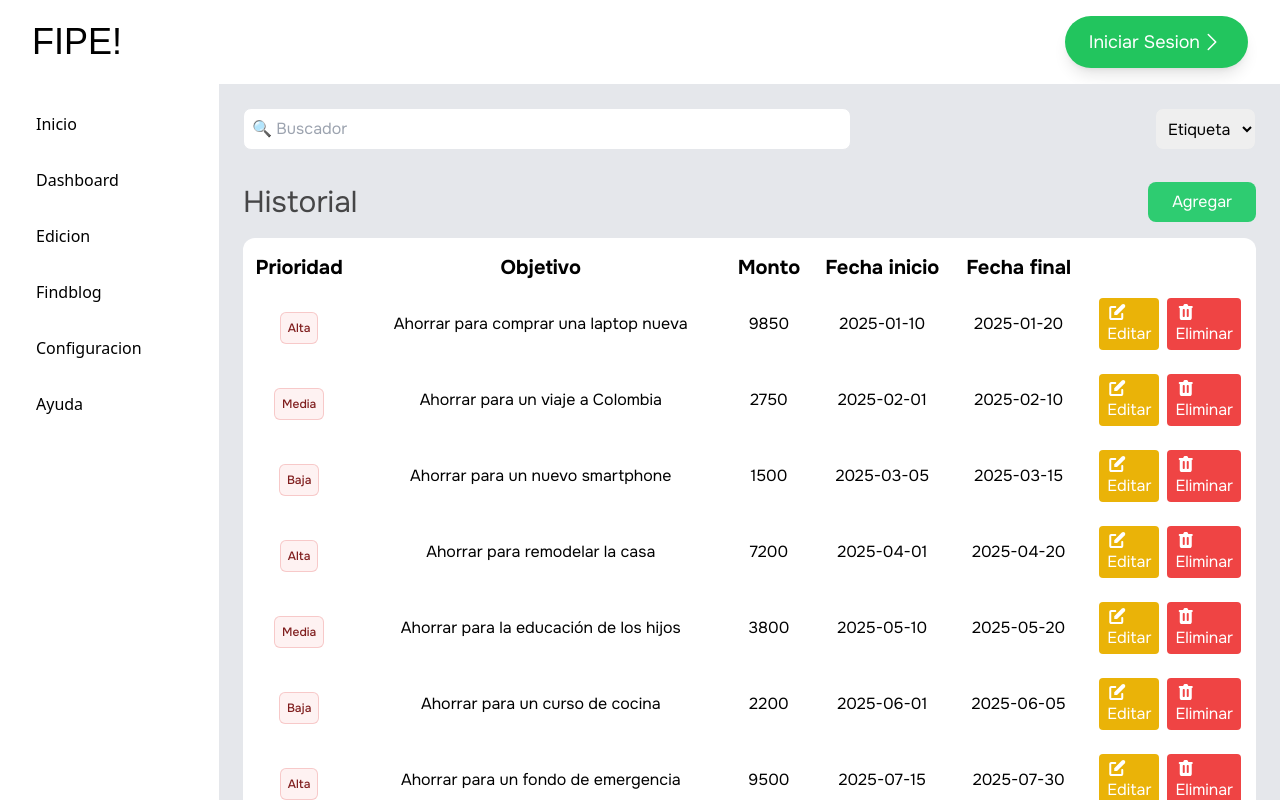
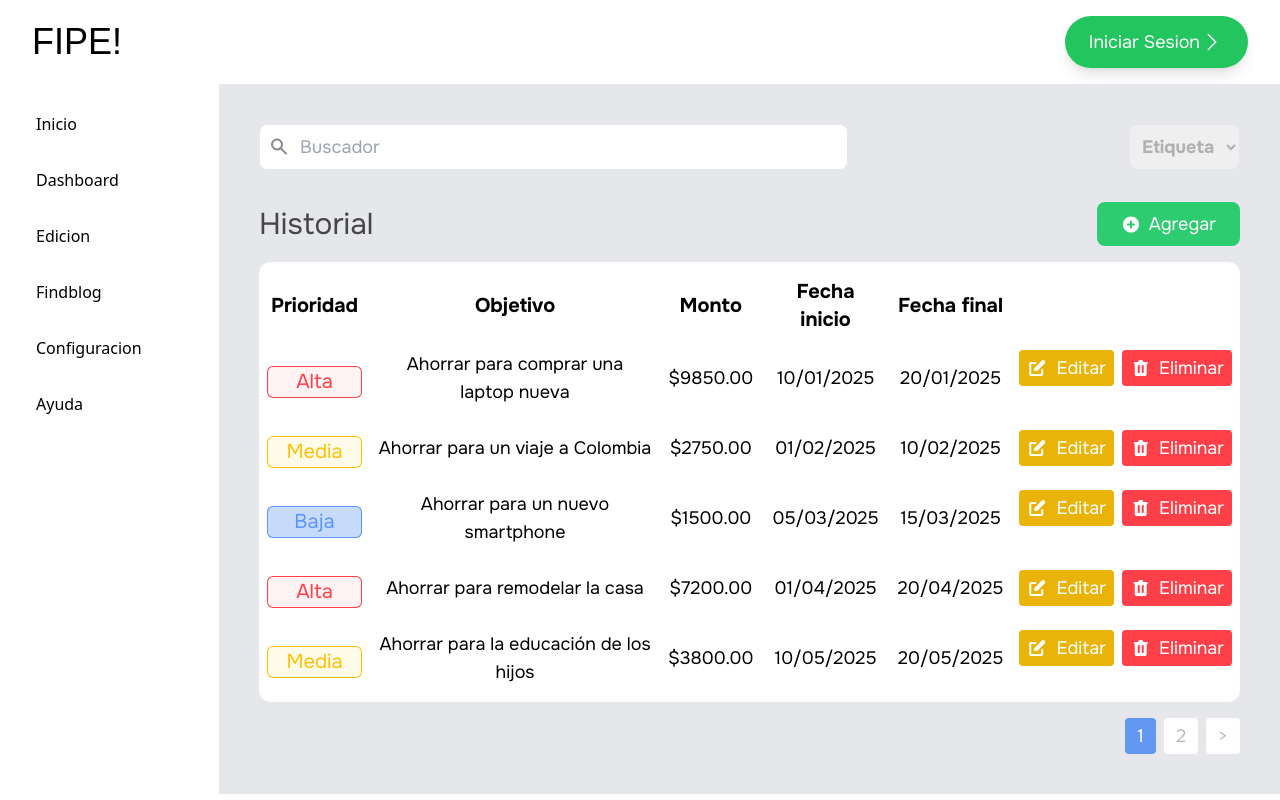
Before and after one commit to No-Country-simulation/c23-68-webapp, a React (Vite) app in the folder Frontend/: page /savings in a window 1280 px wide. Shown: the top 800 px of the page. Built offline with nearby package versions, Linux system fonts and the light colour scheme; a web font is replaced by a local one.

Commit message:
added search,pagination and filter functionality

```diff
--- a/Frontend/public/savingdata.json
+++ b/Frontend/public/savingdata.json
@@ -4,71 +4,71 @@
     "Prioridad": "Alta",
     "Objetivo": "Ahorrar para comprar una laptop nueva",
     "Monto": 9850,
-    "fecha_inicio": "2025-01-10",
-    "fecha_fin": "2025-01-20"
+    "fecha_inicio": "10/01/2025",
+    "fecha_fin": "20/01/2025"
   },
   {
     "id": 2,
     "Prioridad": "Media",
     "Objetivo": "Ahorrar para un viaje a Colombia",
     "Monto": 2750,
-    "fecha_inicio": "2025-02-01",
-    "fecha_fin": "2025-02-10"
+    "fecha_inicio": "01/02/2025",
+    "fecha_fin": "10/02/2025"
   },
   {
     "id": 3,
     "Prioridad": "Baja",
     "Objetivo": "Ahorrar para un nuevo smartphone",
     "Monto": 1500,
-    "fecha_inicio": "2025-03-05",
-    "fecha_fin": "2025-03-15"
+    "fecha_inicio": "05/03/2025",
+    "fecha_fin": "15/03/2025"
   },
   {
     "id": 4,
     "Prioridad": "Alta",
     "Objetivo": "Ahorrar para remodelar la casa",
     "Monto": 7200,
-    "fecha_inicio": "2025-04-01",
-    "fecha_fin": "2025-04-20"
+    "fecha_inicio": "01/04/2025",
+    "fecha_fin": "20/04/2025"
   },
   {
     "id": 5,
     "Prioridad": "Media",
     "Objetivo": "Ahorrar para la educación de los hijos",
     "Monto": 3800,
-    "fecha_inicio": "2025-05-10",
-    "fecha_fin": "2025-05-20"
+    "fecha_inicio": "10/05/2025",
+    "fecha_fin": "20/05/2025"
   },
   {
     "id": 6,
     "Prioridad": "Baja",
     "Objetivo": "Ahorrar para un curso de cocina",
     "Monto": 2200,
-    "fecha_inicio": "2025-06-01",
-    "fecha_fin": "2025-06-05"
+    "fecha_inicio": "01/06/2025",
+    "fecha_fin": "05/06/2025"
   },
   {
     "id": 7,
     "Prioridad": "Alta",
     "Objetivo": "Ahorrar para un fondo de emergencia",
     "Monto": 9500,
-    "fecha_inicio": "2025-07-15",
-    "fecha_fin": "2025-07-30"
+    "fecha_inicio": "15/07/2025",
+    "fecha_fin": "30/07/2025"
   },
   {
     "id": 8,
     "Prioridad": "Media",
     "Objetivo": "Ahorrar para una boda",
     "Monto": 3000,
-    "fecha_inicio": "2025-08-01",
-    "fecha_fin": "2025-08-10"
+    "fecha_inicio": "01/08/2025",
+    "fecha_fin": "10/08/2025"
   },
   {
     "id": 9,
     "Prioridad": "Baja",
     "Objetivo": "Ahorrar para renovar la licencia de conducir",
     "Monto": 1800,
-    "fecha_inicio": "2025-09-05",
-    "fecha_fin": "2025-09-15"
+    "fecha_inicio": "05/09/2025",
+    "fecha_fin": "15/09/2025"
   }
 ]
--- a/Frontend/src/components/common/Badge.tsx
+++ b/Frontend/src/components/common/Badge.tsx
@@ -1,13 +1,14 @@
 // Tremor Badge [v0.0.1]
 
-import React from "react"
-import { tv, type VariantProps } from "tailwind-variants"
+import React from "react";
+import { tv, type VariantProps } from "tailwind-variants";
 
-import { cx } from "../../lib/utils"
+import { cx } from "../../lib/utils";
 
 const badgeVariants = tv({
   base: cx(
-    "inline-flex items-center gap-x-1 whitespace-nowrap rounded-md px-2 py-1 text-xs font-medium ring-1 ring-inset",
+    "inline-flex items-center justify-center gap-x-1 whitespace-nowrap rounded-md text-xs font-medium ring-1 ring-inset",
+    "w-[95px] h-[32px]"
   ),
   variants: {
     variant: {
@@ -15,28 +16,24 @@ const badgeVariants = tv({
         "bg-blue-50 text-blue-900 ring-blue-500/30",
         "dark:bg-blue-400/10 dark:text-blue-400 dark:ring-blue-400/30",
       ],
-      neutral: [
-        "bg-gray-50 text-gray-900 ring-gray-500/30",
-        "dark:bg-gray-400/10 dark:text-gray-400 dark:ring-gray-400/20",
-      ],
-      success: [
-        "bg-emerald-50 text-emerald-900 ring-emerald-600/30",
-        "dark:bg-emerald-400/10 dark:text-emerald-400 dark:ring-emerald-400/20",
-      ],
       error: [
-        "bg-red-50 text-red-900 ring-red-600/20",
-        "dark:bg-red-400/10 dark:text-red-400 dark:ring-red-400/20",
+        "bg-red-50 text-[#FF4049] ring-[#FF4049] font-onest font-normal text-xl",
+        "dark:bg-[#FF40494D] dark:text-[#FF4049] dark:ring-[#FF4049]",
       ],
       warning: [
-        "bg-yellow-50 text-yellow-900 ring-yellow-600/30",
-        "dark:bg-yellow-400/10 dark:text-yellow-500 dark:ring-yellow-400/20",
+        "bg-yellow-50 text-[#FFC107] ring-[#FFC107] font-onest font-normal text-xl",
+        "dark:bg-[#FFC1074D] dark:text-[#FFC107] dark:ring-[#FFC107]",
+      ],
+      info: [
+        "bg-[#4285F44D] text-celeste ring-celeste font-onest font-normal text-xl",
+        "dark:bg-[#4285F44D] dark:text-celeste dark:ring-celeste",
       ],
     },
   },
   defaultVariants: {
     variant: "default",
   },
-})
+});
 
 interface BadgeProps
   extends React.ComponentPropsWithoutRef<"span">,
@@ -51,10 +48,10 @@ const Badge = React.forwardRef<HTMLSpanElement, BadgeProps>(
         tremor-id="tremor-raw"
         {...props}
       />
-    )
-  },
-)
+    );
+  }
+);
 
-Badge.displayName = "Badge"
+Badge.displayName = "Badge";
 
-export { Badge, badgeVariants, type BadgeProps }
+export { Badge, badgeVariants, type BadgeProps };
--- a/Frontend/src/components/common/DataTable.jsx
+++ b/Frontend/src/components/common/DataTable.jsx
@@ -1,23 +1,83 @@
 import SearchInput from "./SearchInput";
 import { Badge } from "../common/Badge";
 import PropTypes from "prop-types";
+import { useState, useEffect } from "react";
 
 const DataTable = ({ data }) => {
+  const [currentPage, setCurrentPage] = useState(1);
+  const [filteredData, setFilteredData] = useState(data);
+  const [priorityFilter, setPriorityFilter] = useState("");
+  const itemsPerPage = 5;
+
+  useEffect(() => {
+
+    setFilteredData(data);
+  }, [data]);
+
+  const handleSearch = (searchTerm) => {
+    const filtered = data.filter((item) =>
+      item.Objetivo.toLowerCase().includes(searchTerm.toLowerCase())
+    );
+    setFilteredData(filtered);
+    setCurrentPage(1);
+  };
+
+
+  const handlePriorityFilterChange = (event) => {
+    const selectedPriority = event.target.value;
+    setPriorityFilter(selectedPriority);
+
+
+    const filtered = data.filter(
+      (item) => selectedPriority === "" || item.Prioridad === selectedPriority
+    );
+    setFilteredData(filtered);
+    setCurrentPage(1);
+  };
+
+  const indexOfLastItem = currentPage * itemsPerPage;
+  const indexOfFirstItem = indexOfLastItem - itemsPerPage;
+  const currentItems = filteredData.slice(indexOfFirstItem, indexOfLastItem);
+
+  const paginate = (pageNumber) => setCurrentPage(pageNumber);
+
+  const nextPage = () => {
+    if (currentPage < Math.ceil(filteredData.length / itemsPerPage)) {
+      setCurrentPage(currentPage + 1);
+    }
+  };
+
   return (
-    <div className="p-6 w-full h-screen bg-gray-200 font-onest">
+    <div className="p-10 w-full bg-gray-200 font-onest font-normal text-lg">
       <div className="flex justify-between mb-4">
-        <SearchInput />
-        <select name="" id="" className="border p-2 mb-4 rounded-lg">
+        <SearchInput onSearch={handleSearch} />
+        <select
+          value={priorityFilter}
+          onChange={handlePriorityFilterChange}
+          className="border p-2 mb-4 rounded-lg text-gris2 font-bold">
           <option value="">Etiqueta</option>
-          <option value="">Alta</option>
-          <option value="">Media</option>
-          <option value="">Baja</option>
+          <option value="Alta">Alta</option>
+          <option value="Media">Media</option>
+          <option value="Baja">Baja</option>
         </select>
       </div>
       <div className="flex justify-between items-center mb-4">
         <h2 className="text-3xl font-normal text-gris">Historial</h2>
-        <button className="bg-verde text-white px-6 py-2 rounded-lg">
-          Agregar
+        <button className="bg-verde text-white px-6 py-2 rounded-lg flex items-center gap-2">
+          <svg
+            width="20"
+            height="21"
+            viewBox="0 0 20 21"
+            fill="none"
+            xmlns="http://www.w3.org/2000/svg">
+            <path
+              fillRule="evenodd"
+              clipRule="evenodd"
+              d="M10 18.5C12.1217 18.5 14.1566 17.6571 15.6569 16.1569C17.1571 14.6566 18 12.6217 18 10.5C18 8.37827 17.1571 6.34344 15.6569 4.84315C14.1566 3.34285 12.1217 2.5 10 2.5C7.87827 2.5 5.84344 3.34285 4.34315 4.84315C2.84285 6.34344 2 8.37827 2 10.5C2 12.6217 2.84285 14.6566 4.34315 16.1569C5.84344 17.6571 7.87827 18.5 10 18.5ZM11 7.5C11 7.23478 10.8946 6.98043 10.7071 6.79289C10.5196 6.60536 10.2652 6.5 10 6.5C9.73478 6.5 9.48043 6.60536 9.29289 6.79289C9.10536 6.98043 9 7.23478 9 7.5V9.5H7C6.73478 9.5 6.48043 9.60536 6.29289 9.79289C6.10536 9.98043 6 10.2348 6 10.5C6 10.7652 6.10536 11.0196 6.29289 11.2071C6.48043 11.3946 6.73478 11.5 7 11.5H9V13.5C9 13.7652 9.10536 14.0196 9.29289 14.2071C9.48043 14.3946 9.73478 14.5 10 14.5C10.2652 14.5 10.5196 14.3946 10.7071 14.2071C10.8946 14.0196 11 13.7652 11 13.5V11.5H13C13.2652 11.5 13.5196 11.3946 13.7071 11.2071C13.8946 11.0196 14 10.7652 14 10.5C14 10.2348 13.8946 9.98043 13.7071 9.79289C13.5196 9.60536 13.2652 9.5 13 9.5H11V7.5Z"
+              fill="white"
+            />
+          </svg>
+          <span>Agregar</span>
         </button>
       </div>
       <table className="w-full border-collapse bg-white rounded-xl">
@@ -32,20 +92,27 @@ const DataTable = ({ data }) => {
           </tr>
         </thead>
         <tbody>
-          {data.map((data) => (
-            <tr key={data.id} className="">
+          {currentItems.map((data) => (
+            <tr key={data.id}>
               <td className="p-2 text-center">
-                <Badge className="p-2 text-center" variant="error">
+                <Badge
+                  className="p-2 text-center"
+                  variant={
+                    data.Prioridad === "Alta"
+                      ? "error"
+                      : data.Prioridad === "Media"
+                      ? "warning"
+                      : "info"
+                  }>
                   {data.Prioridad}
                 </Badge>
               </td>
-
               <td className="p-2 text-center pb-4">{data.Objetivo}</td>
-              <td className="p-2 text-center pb-4">{data.Monto}</td>
+              <td className="p-2 text-center pb-4">${data.Monto}.00</td>
               <td className="p-2 text-center pb-4">{data.fecha_inicio}</td>
               <td className="p-2 text-center pb-4">{data.fecha_fin}</td>
               <td className="p-2 flex gap-2 justify-center pb-4">
-                <button className="bg-yellow-500 text-white px-2 py-1 rounded">
+                <button className="bg-yellow-500 text-white px-2 py-1 rounded flex items-center gap-2">
                   <svg
                     width="21"
                     height="20"
@@ -63,10 +130,9 @@ const DataTable = ({ data }) => {
                       fill="white"
                     />
                   </svg>
-
                   <span>Editar</span>
                 </button>
-                <button className="bg-red-500 text-white px-2 py-1 rounded">
+                <button className="bg-[#FF4049] text-white px-2 py-1 rounded flex items-center gap-2">
                   <svg
                     width="21"
                     height="20"
@@ -80,7 +146,6 @@ const DataTable = ({ data }) => {
                       fill="white"
                     />
                   </svg>
-
                   <span>Eliminar</span>
                 </button>
               </td>
@@ -88,6 +153,42 @@ const DataTable = ({ data }) => {
           ))}
         </tbody>
       </table>
+      <div className="flex justify-end mt-4">
+        <nav>
+          <ul className="flex gap-2">
+            {Array.from(
+              { length: Math.ceil(filteredData.length / itemsPerPage) },
+              (_, i) => (
+                <li key={i + 1}>
+                  <button
+                    onClick={() => paginate(i + 1)}
+                    className={`px-3 py-1 rounded ${
+                      currentPage === i + 1
+                        ? "bg-celeste text-white"
+                        : "bg-white text-gris2"
+                    }`}>
+                    {i + 1}
+                  </button>
+                </li>
+              )
+            )}
+            <li>
+              <button
+                onClick={nextPage}
+                disabled={
+                  currentPage === Math.ceil(filteredData.length / itemsPerPage)
+                }
+                className={`px-3 py-1 rounded ${
+                  currentPage === Math.ceil(filteredData.length / itemsPerPage)
+                    ? "bg-gray-300 text-gray-500 cursor-not-allowed"
+                    : "bg-white text-gris2"
+                }`}>
+                &gt;
+              </button>
+            </li>
+          </ul>
+        </nav>
+      </div>
     </div>
   );
 };
@@ -104,4 +205,5 @@ DataTable.propTypes = {
     })
   ).isRequired,
 };
+
 export default DataTable;
--- a/Frontend/src/components/common/SearchInput.jsx
+++ b/Frontend/src/components/common/SearchInput.jsx
@@ -1,10 +1,47 @@
-const SearchInput = () => (
-  <input
-    type="text"
-    placeholder="🔍 Buscador"
-    className="border p-2 w-[60%] mb-4 rounded-lg">
+import { useState } from "react"; // Importamos useState para manejar el estado del input
+import PropTypes from "prop-types";
 
-  </input>
-);
+const SearchInput = ({ onSearch }) => {
+  const [searchValue, setSearchValue] = useState(""); // Estado para almacenar el valor de búsqueda
+
+  // Función para manejar el cambio en el input
+  const handleInputChange = (e) => {
+    const value = e.target.value;
+    setSearchValue(value); // Actualizamos el estado con el valor del input
+    onSearch(value); // Ejecutamos la función de búsqueda pasada como prop
+  };
+
+  return (
+    <div className="relative w-[60%]">
+      <svg
+        className="absolute left-3 top-[24px] transform -translate-y-1/2 text-gray-400"
+        width="20"
+        height="20"
+        viewBox="0 0 20 20"
+        fill="none"
+        xmlns="http://www.w3.org/2000/svg">
+        <path
+          fillRule="evenodd"
+          clipRule="evenodd"
+          d="M6 2.50003C4.93913 2.50003 3.92172 2.92146 3.17157 3.67161C2.42143 4.42175 2 5.43917 2 6.50003C2 7.5609 2.42143 8.57832 3.17157 9.32846C3.92172 10.0786 4.93913 10.5 6 10.5C7.06087 10.5 8.07828 10.0786 8.82843 9.32846C9.57857 8.57832 10 7.5609 10 6.50003C10 5.43917 9.57857 4.42175 8.82843 3.67161C8.07828 2.92146 7.06087 2.50003 6 2.50003ZM1.13461e-07 6.50003C-0.00012039 5.55574 0.222642 4.62475 0.650171 3.78278C1.0777 2.9408 1.69792 2.21163 2.4604 1.65456C3.22287 1.09749 4.10606 0.728246 5.03815 0.576867C5.97023 0.425488 6.92488 0.496245 7.82446 0.783384C8.72404 1.07052 9.54315 1.56594 10.2152 2.22933C10.8872 2.89272 11.3931 3.70537 11.6919 4.60117C11.9906 5.49697 12.0737 6.45063 11.9343 7.38459C11.795 8.31855 11.4372 9.20643 10.89 9.97603L15.707 14.793C15.8892 14.9816 15.99 15.2342 15.9877 15.4964C15.9854 15.7586 15.8802 16.0094 15.6948 16.1949C15.5094 16.3803 15.2586 16.4854 14.9964 16.4877C14.7342 16.49 14.4816 16.3892 14.293 16.207L9.477 11.391C8.57936 12.0293 7.52335 12.4082 6.42468 12.4862C5.326 12.5641 4.22707 12.3381 3.2483 11.833C2.26953 11.3279 1.44869 10.5631 0.875723 9.62239C0.30276 8.68171 -0.000214051 7.60147 1.13461e-07 6.50003Z"
+          fill="#1E1E1E"
+          fillOpacity="0.5"
+        />
+      </svg>
+
+      <input
+        type="text"
+        placeholder="Buscador"
+        value={searchValue} // Valor controlado por el estado
+        onChange={handleInputChange} // Maneja el cambio en el input
+        className="border p-2 pl-10 w-full mb-4 rounded-lg  focus:ring-2 focus:ring-g"
+      />
+    </div>
+  );
+};
+
+SearchInput.propTypes = {
+  onSearch: PropTypes.func.isRequired, // Prop para la función de búsqueda
+};
 
 export default SearchInput;
```
